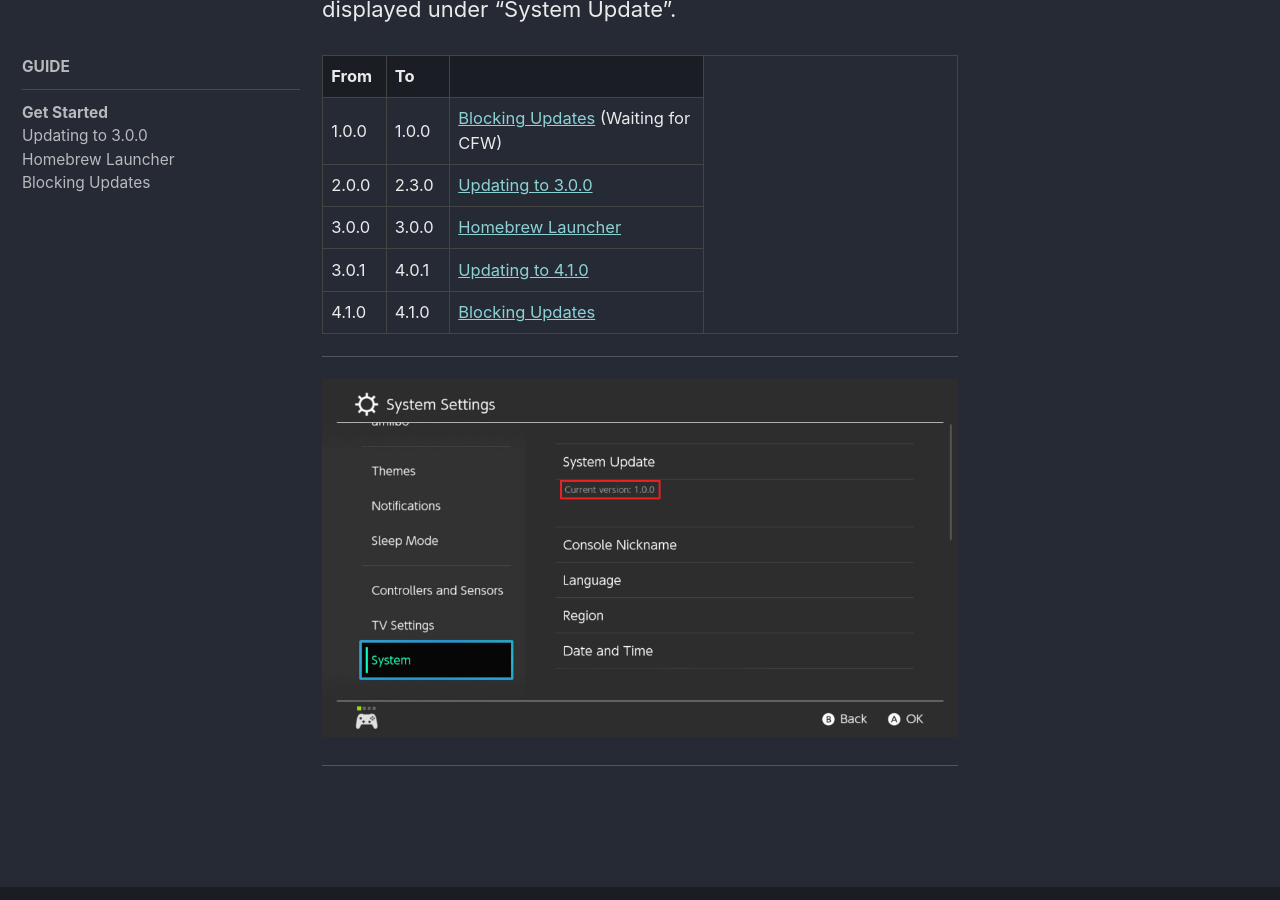
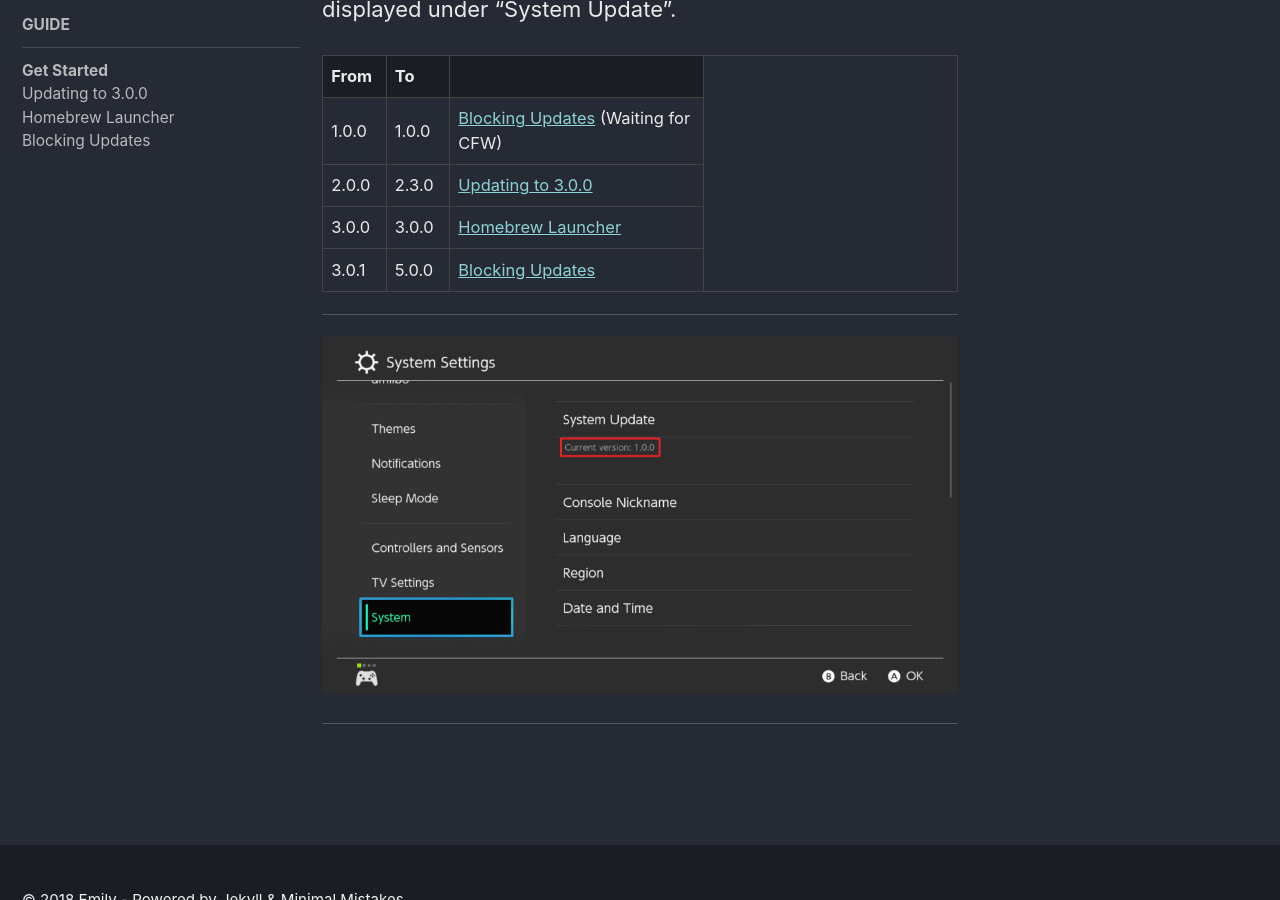
Before and after one commit to emiyl/switch.cfw.guide, a Jekyll site: the page built from guide/get-started.md, in a window 1280 px wide and 900 px high, scrolled down 549 px. Built offline with Jekyll 4.4.1, drawn with Linux system fonts in a browser that asks for light colours; nearby versions of some CDN libraries.

Commit message:
Update get-started.md

```diff
--- a/guide/get-started.md
+++ b/guide/get-started.md
@@ -38,12 +38,7 @@ Firstly, you’ll need to find out your Nintendo Switch’s firmware version. Yo
 			</tr>
 			<tr>
 				<td>3.0.1</td>
-				<td>4.0.1</td>
-				<td><a href="/guide/updating-to-4.1.0">Updating to 4.1.0</a></td>
-			</tr>
-			<tr>
-				<td>4.1.0</td>
-				<td>4.1.0</td>
+				<td>5.0.0</td>
 				<td><a href="/guide/blocking-updates">Blocking Updates</a></td>
 			</tr>
 		</tbody>
```
